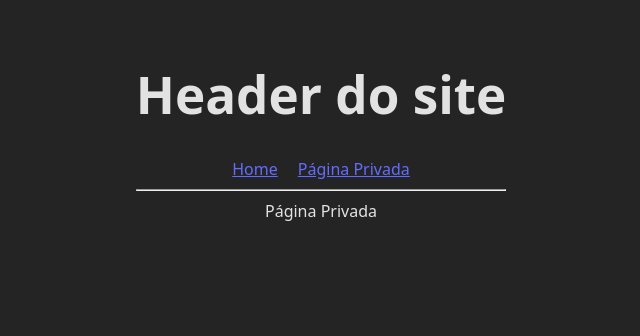
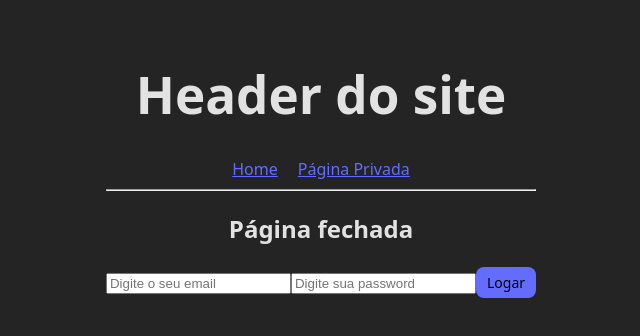
Before and after one commit to Goreth-Manuel/Login_System, a React (Vite) app: page /private in a window 1280 px wide. Shown: the top 336 px of the page, without its empty margins (319-959 px from the left). Built offline with nearby package versions, Linux system fonts and the light colour scheme.

Commit message:
Adiciona um redirecionamento para quando o usuário não estiver logado :sparkles:

```diff
--- a/src/contexts/Auth/RequireAuths.tsx
+++ b/src/contexts/Auth/RequireAuths.tsx
@@ -1,5 +1,12 @@
-import { JSX } from "react"
+import { JSX, useContext } from "react"
+import { AuthContext } from "./AuthContext";
+import { Login } from "../../pages/Login";
 
 export const RequireAuths = ({children}: {children: JSX.Element}) => {
+    const auth = useContext(AuthContext)
+
+    if(!auth.user) {
+        return <Login/>
+    }
     return children;
 }
--- a/src/index.css
+++ b/src/index.css
@@ -30,13 +30,14 @@ h1 {
 button {
   border-radius: 8px;
   border: 1px solid transparent;
-  padding: 0.6em 1.2em;
-  font-size: 1em;
+  padding: 5px 10px;
+  font-size: 14px;
   font-weight: 500;
   font-family: inherit;
-  background-color: #1a1a1a;
+  background-color: #646cff;;
   cursor: pointer;
   transition: border-color 0.25s;
+  text-align: center;
 }
 button:hover {
   border-color: #646cff;
--- a/src/pages/Login/index.tsx
+++ b/src/pages/Login/index.tsx
@@ -1,8 +1,31 @@
+import { useState } from "react"
+
 export const Login = () => {
+    const [email, setEmail] = useState('');
+    const [password, setPassword] = useState('')
+
+    const handleLogin = () => {
+
+    }
+
     return (
         <div>
             <h2>Página fechada</h2>
-            <button>Fazer login</button>
+
+            <input
+                type="text"
+                value={email}
+                placeholder="Digite o seu email"
+                name="" id=""
+            />
+
+            <input
+                type="password"
+                value={password}
+                placeholder="Digite sua password"
+                name="" id=""
+            />
+            <button onClick={handleLogin}>Logar</button>
         </div>
 
     )
```
